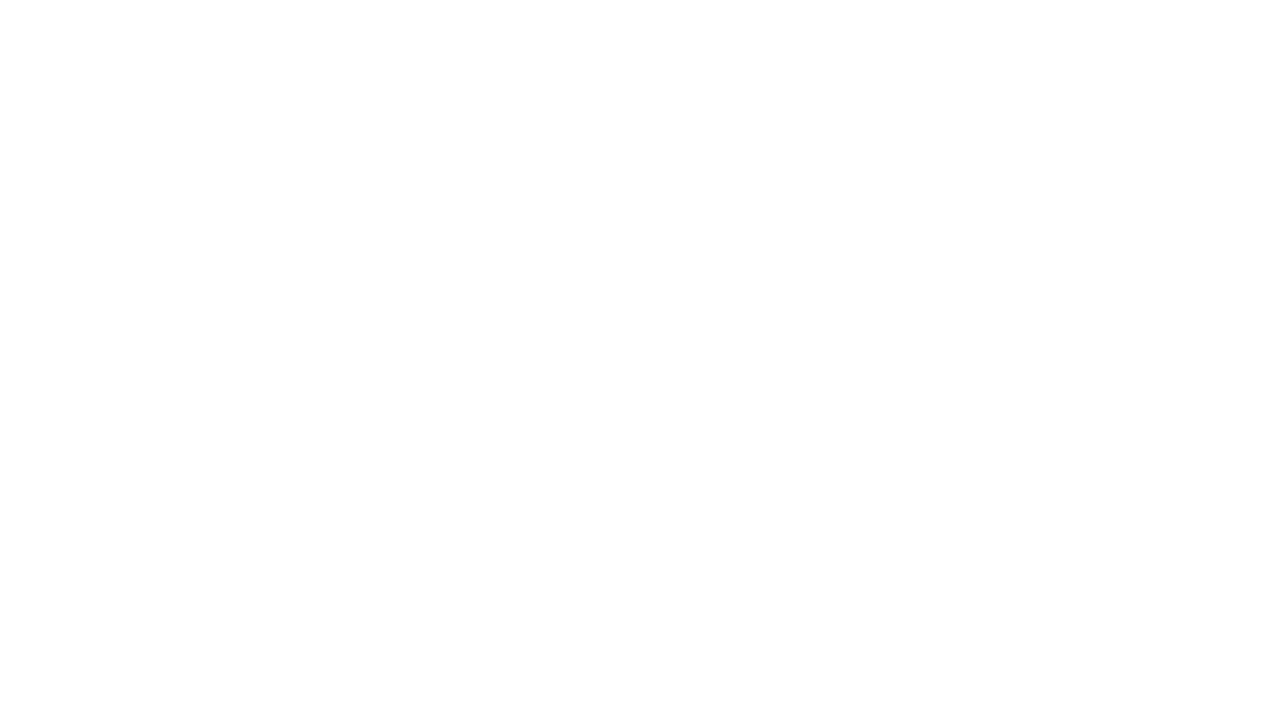
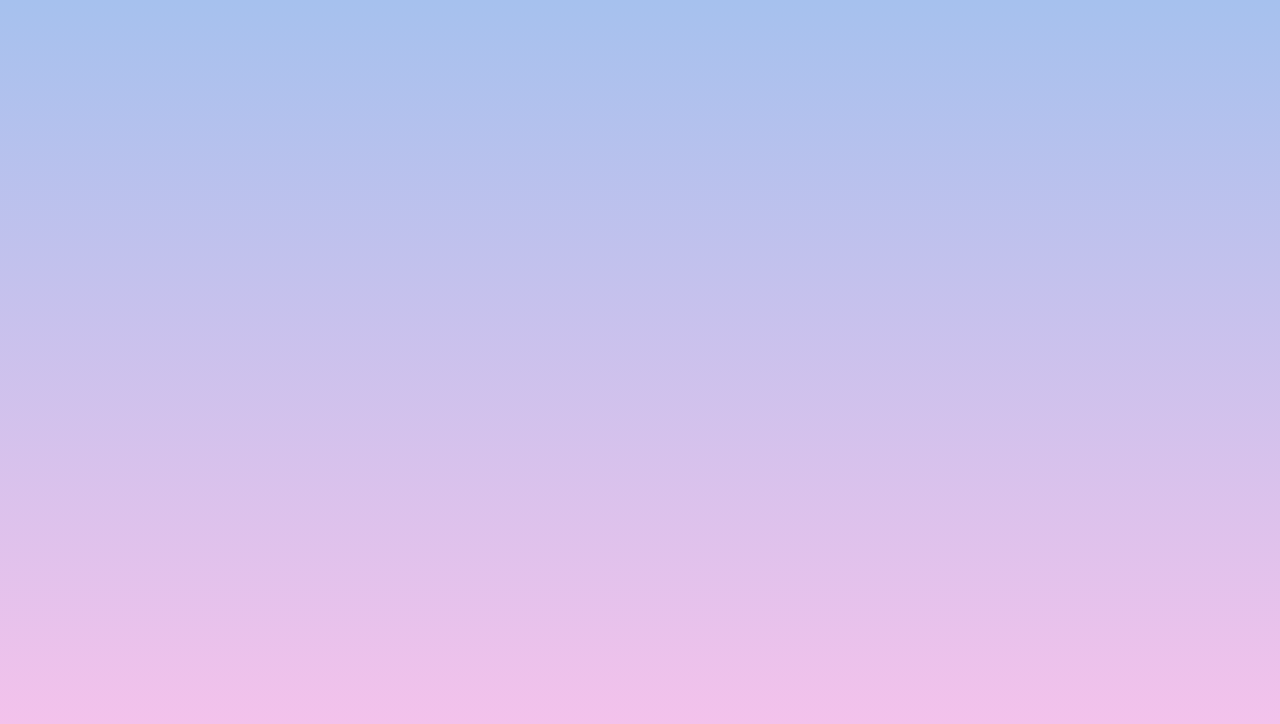
Before and after one commit to NicoSelomin/tailwindcss-responsive-navbar, a plain HTML site: page index.html in a window 1280 px wide. Drawn offline with nearby package versions, Linux system fonts and the light colour scheme.

Commit message:
Poppins font add to body class

```diff
--- a/index.html
+++ b/index.html
@@ -9,7 +9,7 @@
   <script type="module" src="https://unpkg.com/ionicons@7.1.0/dist/ionicons/ionicons.esm.js"></script>
   <script nomodule src="https://unpkg.com/ionicons@7.1.0/dist/ionicons/ionicons.js"></script>
 </head>
-<body>
+<body class="font-[Poppins] bg-gradient-to-t from-[#fbc2eb] to-[#a6c1ee] h-screen">
 
 </body>
 </html>
```
